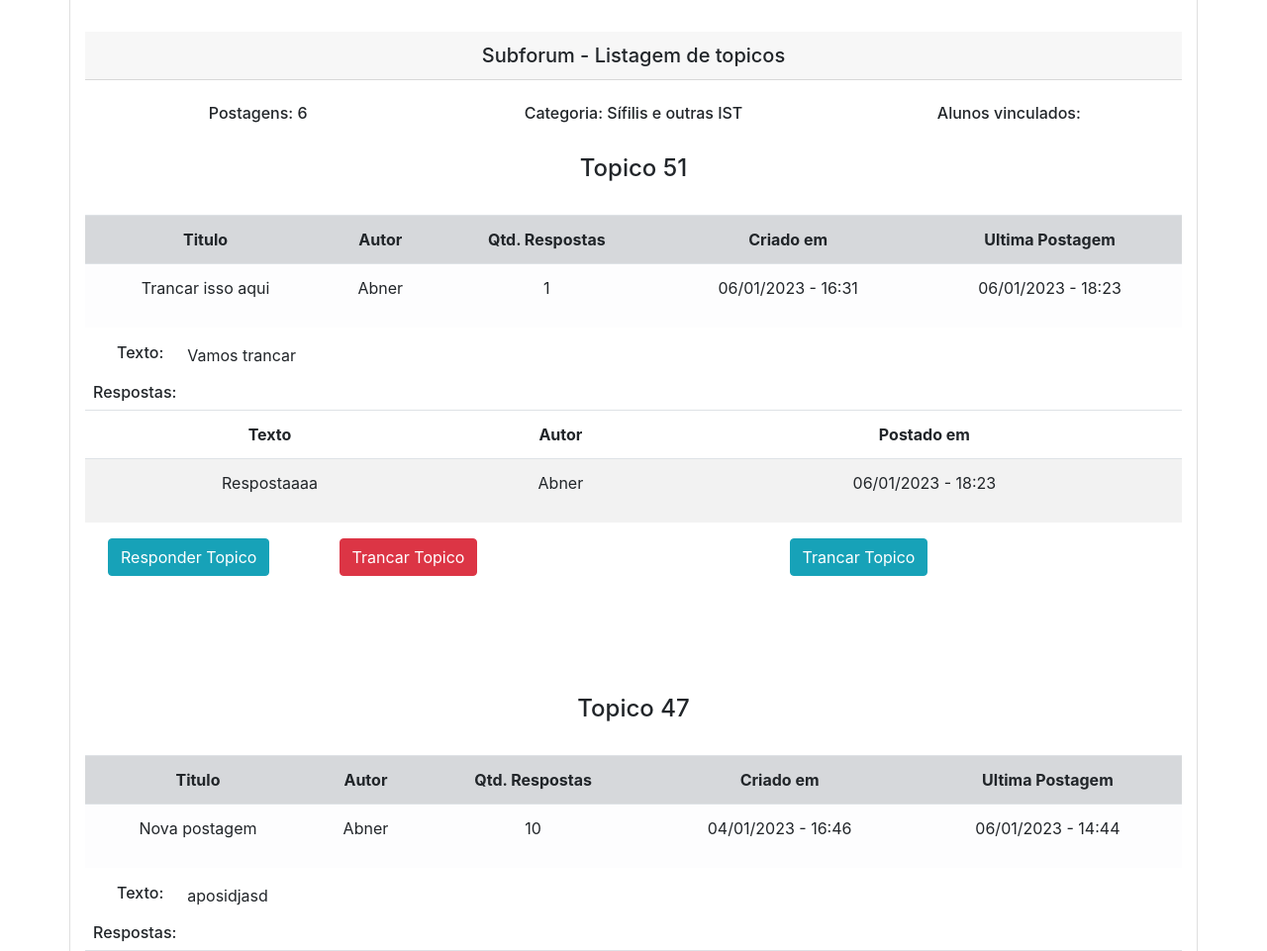
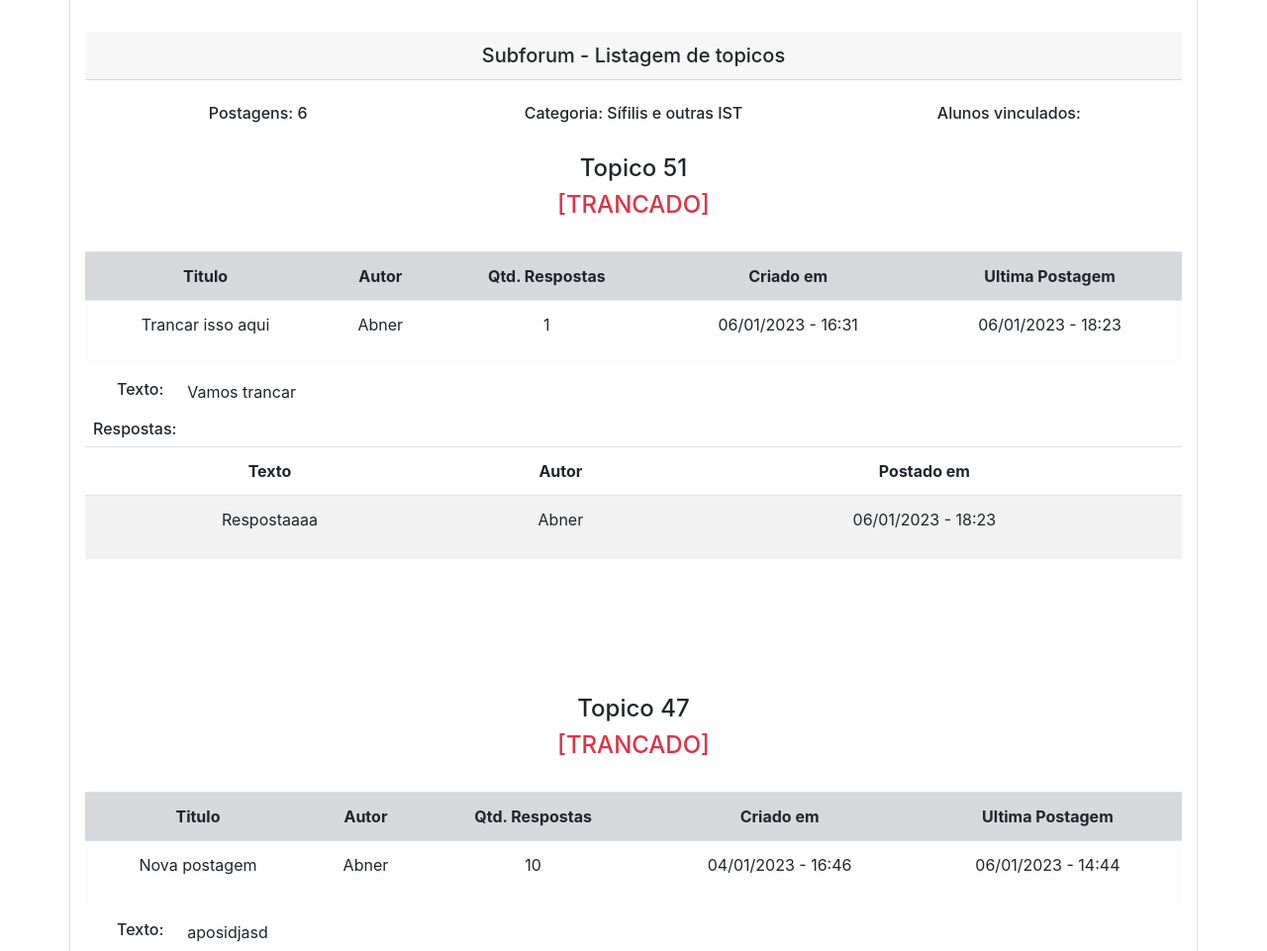
Before and after one commit to abnersantana00/avasus, a Django app: page /1 in a window 1280 px wide. Shown: the part 252-1213 px from the top of the page at 99% size. Run offline with Django 4.2, Linux system fonts and the light colour scheme; a user stored in the database is signed in; data comes from the database, SQL or seed files in the repository; both versions use the stored data as it was after the commit; some libraries are stand-ins or nearby versions.

Commit message:
template (trancado) do subforum

```diff
--- a/forum/templates/subforum.html
+++ b/forum/templates/subforum.html
@@ -114,7 +114,12 @@
                   </div>
                   {% for cod_topico, autor, titulo, descricao, data_criacao, estado  in topicos %}
                   <br>
-                  <h4>Topico {{cod_topico}}</h4>
+                  <h4>Topico {{cod_topico}}
+
+                  {% if estado == 'TRC'%}
+                      <h4 class="text-danger">[TRANCADO]</h4>
+                  {%endif%}
+                  </h4>
                   <br>
                   <table class="table   table-hover">
 
@@ -209,7 +214,11 @@
             <div class="row mx-2">
                 <div class="col-1">
                   <!-- Responder Topico-->
+
+                  {% if estado == 'Ativado'%}
                   <a href="#myModal{{cod_topico}}" class="btn btn-info"  data-toggle="modal">Responder Topico</a>
+                  {%endif%}
+
 
                   <!-- Modal -->
 
@@ -243,8 +252,6 @@
               </div>
 
 
-
-
               <div class="modal-footer">
               <button type="button" class="btn btn-secondary" data-dismiss="modal">Cancelar</button>
               <button type="submit" class="btn btn-success">Salvar</button>
@@ -258,15 +265,15 @@
 
                 </div>
 
-                <div class="col-5">
-                    <button  type="button" class="btn btn-danger" data-toggle="modal" data-target="#exampleModalCenter" {{bloquear}}>
-                        Trancar Topico
-                    </button>
-                </div>
 
-                <div class="col-5">
-                  <a href="#Trancar{{cod_topico}}" class="btn btn-info"  data-toggle="modal">Trancar Topico</a>
+
+
+                <div class="col">
+                  {% if estado == 'Ativado'%}
+                  <a href="#Trancar{{cod_topico}}" class="btn btn-danger"  data-toggle="modal">Trancar Topico</a>
+                  {% endif %}
               </div>
+
 
 
               <div id="Trancar{{cod_topico}}" class="modal fade"  tabindex="-1" role="dialog" aria-labelledby="exampleModalCenterTitle" aria-hidden="true">
```
Also changed, not shown: db.sqlite3.
